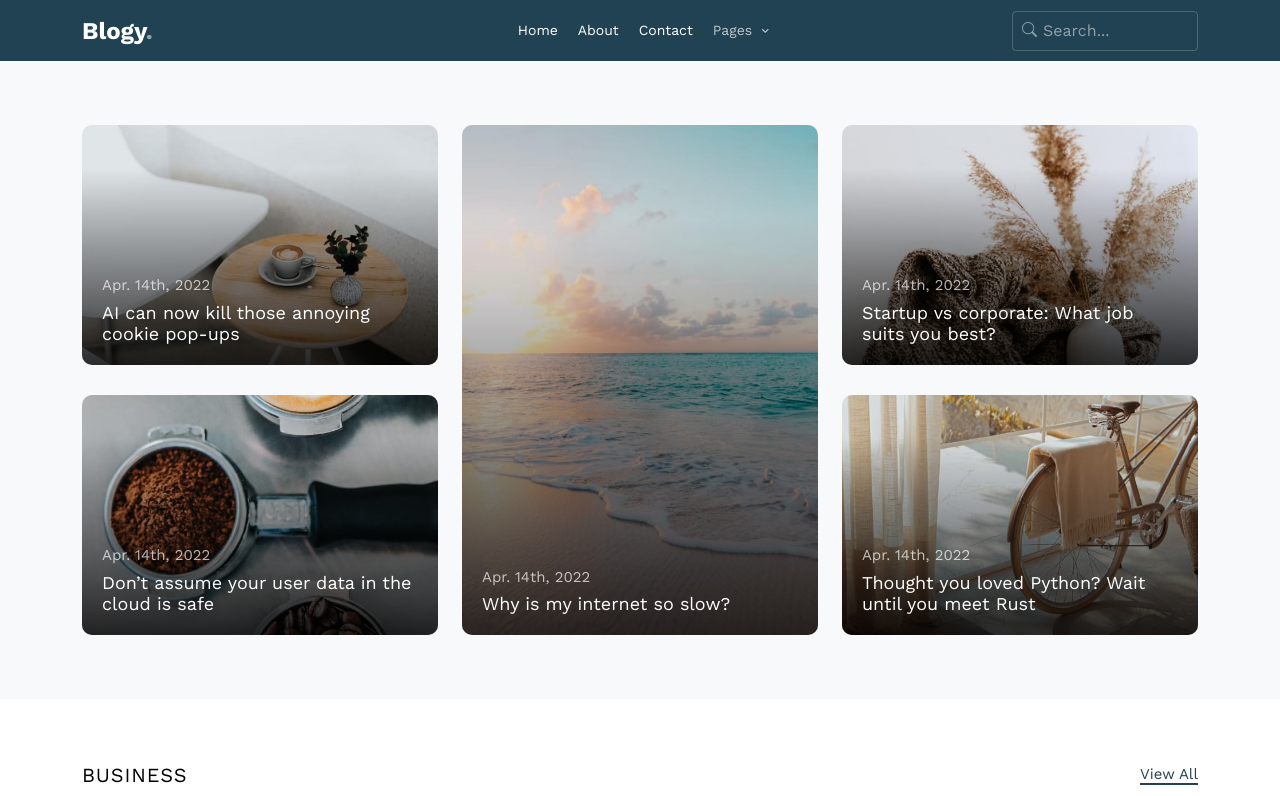
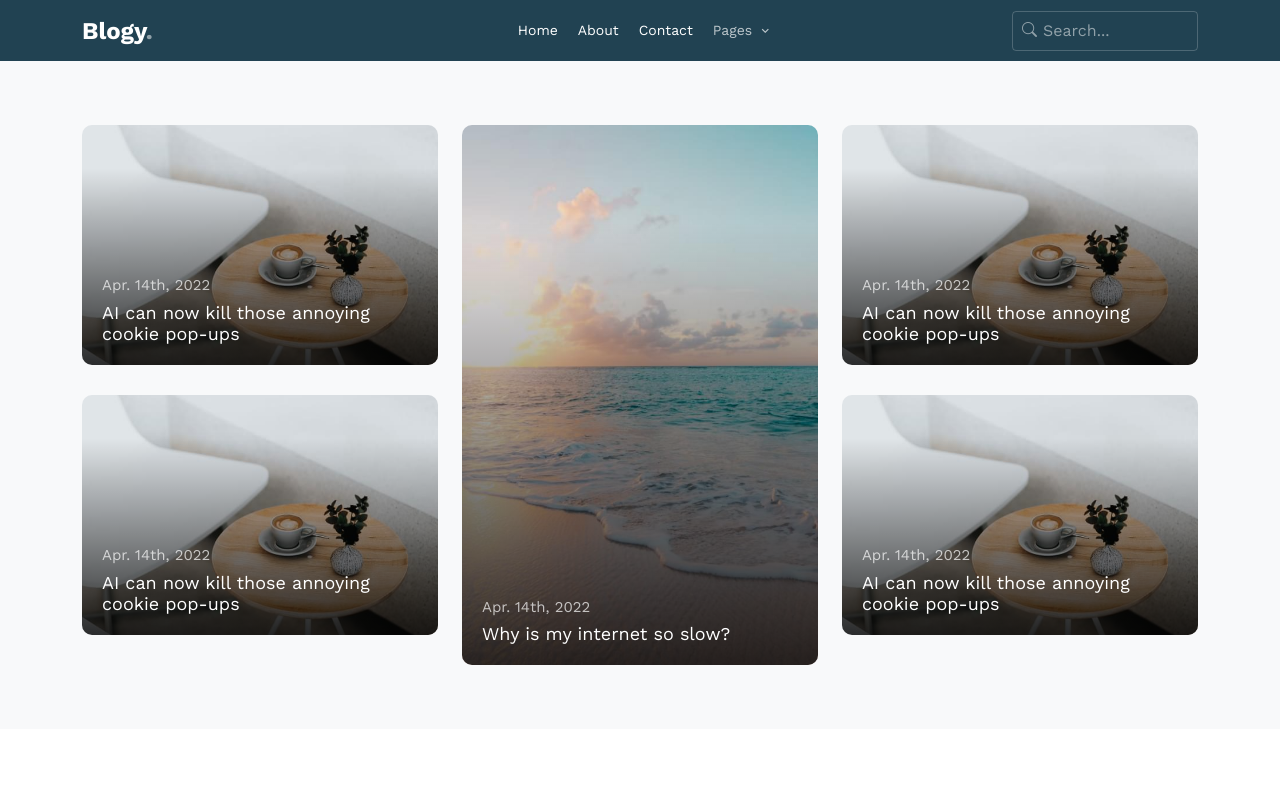
Before and after one commit to dballowe7912/blog-mern, a React (Vite) app in the folder client/: page / in a window 1280 px wide. Shown: the top 796 px of the page. Built offline with nearby package versions, Linux system fonts and the light colour scheme; no server answers.

Commit message:
Added PostEntryHorizontal and Vertical components, replaced in Retro.jsx

```diff
--- /dev/null
+++ b/client/src/components/PostEntryLinks/PostEntryHorizontal.jsx
@@ -0,0 +1,21 @@
+function PostEntryHorizontal() {
+	return (
+		<a
+			href="single.html"
+			className="h-entry mb-30 v-height gradient"
+		>
+			<div
+				className="featured-img"
+				style={{
+					backgroundImage: "url('images/img_2_horizontal.jpg')",
+				}}
+			></div>
+
+			<div className="text">
+				<span className="date">Apr. 14th, 2022</span>
+				<h2>AI can now kill those annoying cookie pop-ups</h2>
+			</div>
+		</a>
+	);
+}
+export default PostEntryHorizontal;
--- /dev/null
+++ b/client/src/components/PostEntryLinks/PostEntryVertical.jsx
@@ -0,0 +1,19 @@
+function PostEntryVertical() {
+	return (
+		<a
+			href="single.html"
+			className="h-entry img-5 h-100 gradient"
+		>
+			<div
+				className="featured-img"
+				style={{ backgroundImage: "url('images/img_1_vertical.jpg')" }}
+			></div>
+
+			<div className="text">
+				<span className="date">Apr. 14th, 2022</span>
+				<h2>Why is my internet so slow?</h2>
+			</div>
+		</a>
+	);
+}
+export default PostEntryVertical;
--- a/client/src/layouts/Retro.jsx
+++ b/client/src/layouts/Retro.jsx
@@ -1,91 +1,21 @@
+import PostEntryHorizontal from "../components/PostEntryLinks/PostEntryHorizontal";
+import PostEntryVertical from "../components/PostEntryLinks/PostEntryVertical";
+
 function Retro() {
 	return (
 		<section className="section bg-light">
 			<div className="container">
 				<div className="row align-items-stretch retro-layout">
 					<div className="col-md-4">
-						<a
-							href="single.html"
-							className="h-entry mb-30 v-height gradient"
-						>
-							<div
-								className="featured-img"
-								style={{
-									backgroundImage: "url('images/img_2_horizontal.jpg')",
-								}}
-							></div>
-
-							<div className="text">
-								<span className="date">Apr. 14th, 2022</span>
-								<h2>AI can now kill those annoying cookie pop-ups</h2>
-							</div>
-						</a>
-						<a
-							href="single.html"
-							className="h-entry v-height gradient"
-						>
-							<div
-								className="featured-img"
-								style={{
-									backgroundImage: "url('images/img_5_horizontal.jpg')",
-								}}
-							></div>
-
-							<div className="text">
-								<span className="date">Apr. 14th, 2022</span>
-								<h2>Don’t assume your user data in the cloud is safe</h2>
-							</div>
-						</a>
+						<PostEntryHorizontal />
+						<PostEntryHorizontal />
 					</div>
 					<div className="col-md-4">
-						<a
-							href="single.html"
-							className="h-entry img-5 h-100 gradient"
-						>
-							<div
-								className="featured-img"
-								style={{ backgroundImage: "url('images/img_1_vertical.jpg')" }}
-							></div>
-
-							<div className="text">
-								<span className="date">Apr. 14th, 2022</span>
-								<h2>Why is my internet so slow?</h2>
-							</div>
-						</a>
+						<PostEntryVertical />
 					</div>
 					<div className="col-md-4">
-						<a
-							href="single.html"
-							className="h-entry mb-30 v-height gradient"
-						>
-							<div
-								className="featured-img"
-								style={{
-									backgroundImage: "url('images/img_3_horizontal.jpg')",
-								}}
-							></div>
-
-							<div className="text">
-								<span className="date">Apr. 14th, 2022</span>
-								<h2>Startup vs corporate: What job suits you best?</h2>
-							</div>
-						</a>
-						<a
-							href="single.html"
-							className="h-entry v-height gradient"
-						>
-							<div
-								className="featured-img"
-								style={{
-									backgroundImage: "url('images/img_4_horizontal.jpg')",
-								}}
-							></div>
-
-							<div className="text">
-								<span className="date">Apr. 14th, 2022</span>
-								<h2>Thought you loved Python? Wait until you meet Rust</h2>
-							</div>
-						</a>
+						<PostEntryHorizontal />
+						<PostEntryHorizontal />
 					</div>
 				</div>
 			</div>
```
